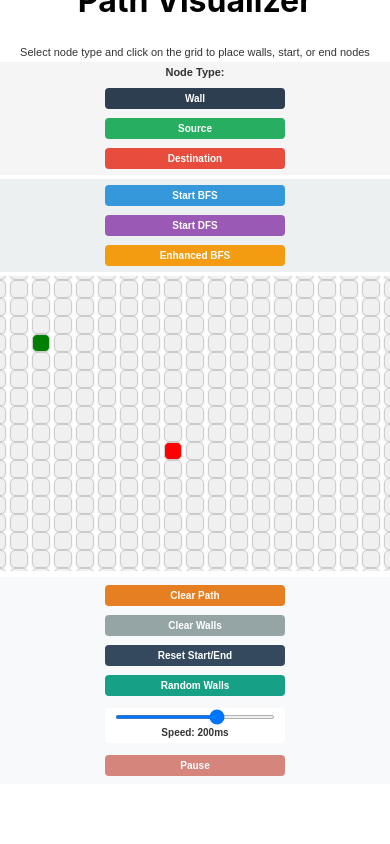
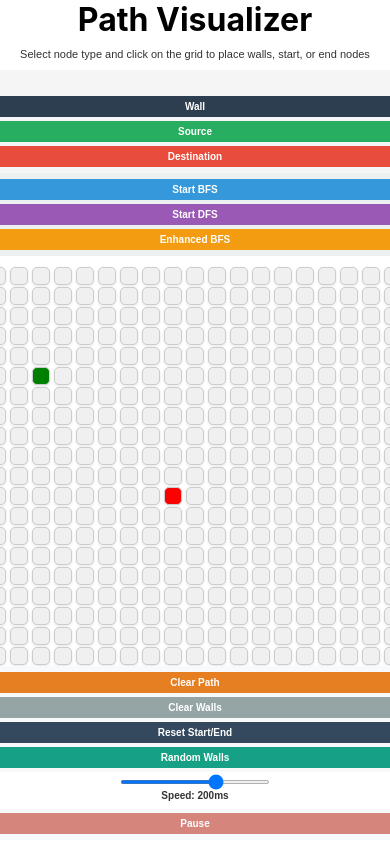
Before and after one commit to Moses-beniyel/Path-Visualizer, a React (Create React App) app: page / in a window 390 px wide. Built offline with nearby package versions, Linux system fonts and the light colour scheme.

Commit message:
responsive

```diff
--- a/src/grid.css
+++ b/src/grid.css
@@ -1,15 +1,16 @@
 /* General Styles */
 .grid {
   padding: 10px;
-  min-height: 100vh;
+  height: 100vh;
   display: flex;
   flex-direction: column;
   font-family: Arial, sans-serif;
+  overflow: hidden;
   box-sizing: border-box;
 }
 
 /* Instructions */
-.grid > p {
+.grid p {
   text-align: center;
   margin: 5px 0 10px 0;
   color: #333;
@@ -24,7 +25,6 @@
   gap: 8px;
   align-items: center;
   justify-content: center;
-  margin-bottom: 10px;
   padding: 10px;
   background-color: #f5f5f5;
   border-radius: 6px;
@@ -49,6 +49,15 @@
   font-size: 12px;
 }
 
+.node-type-selector button:hover:not(:disabled) {
+  transform: translateY(-1px);
+}
+
+.node-type-selector button:disabled {
+  opacity: 0.6;
+  cursor: not-allowed;
+}
+
 /* Button Colors */
 .node-type-selector button.wall {
   background-color: #2c3e50;
@@ -63,15 +72,6 @@
 .node-type-selector button.end {
   background-color: #e74c3c;
   color: white;
-}
-
-.node-type-selector button:hover:not(:disabled) {
-  transform: translateY(-1px);
-}
-
-.node-type-selector button:disabled {
-  opacity: 0.6;
-  cursor: not-allowed;
 }
 
 /* Controls Section */
@@ -128,9 +128,10 @@
   flex-direction: column;
   align-items: center;
   justify-content: center;
+  overflow: auto;
   margin-bottom: 10px;
   min-height: 0;
-  overflow: auto;
+  gap: 2px;
 }
 
 .row {
@@ -174,23 +175,23 @@
 
 /* Features Button Colors */
 .feauters button:nth-child(1) {
-  background-color: #e67e22; /* Clear Path - Orange */
+  background-color: #e67e22; /* Clear Path */
 }
 
 .feauters button:nth-child(2) {
-  background-color: #95a5a6; /* Clear Walls - Gray */
+  background-color: #95a5a6; /* Clear Walls */
 }
 
 .feauters button:nth-child(3) {
-  background-color: #34495e; /* Reset Start/End - Dark Blue */
+  background-color: #34495e; /* Reset Start/End */
 }
 
 .feauters button:nth-child(4) {
-  background-color: #16a085; /* Random Walls - Teal */
+  background-color: #16a085; /* Random Walls */
 }
 
 .feauters button:nth-child(6) {
-  background-color: #c0392b; /* Pause/Resume - Red */
+  background-color: #c0392b; /* Pause/Resume */
 }
 
 /* Speed Control */
@@ -223,8 +224,6 @@
   border: 1px solid #bdc3c7;
   display: inline-block;
   box-sizing: border-box;
-  width: 25px;
-  height: 25px;
 }
 
 .Node-start {
@@ -247,400 +246,172 @@
   background-color: #f1c40f;
 }
 
-/* ===== TABLET MEDIA QUERIES (768px - 1024px) ===== */
+/* Responsive Design */
 @media (max-width: 1024px) {
   .grid {
     padding: 8px;
-    min-height: 100vh;
-    overflow: visible;
   }
 
-  .grid > p {
-    font-size: 13px;
-    margin: 4px 0 8px 0;
+  .controls,
+  .node-type-selector,
+  .feauters {
+    flex-direction: row;
+    flex-wrap: wrap;
   }
 
-  /* Node Type Selector - Tablet */
-  .node-type-selector {
-    gap: 6px;
-    padding: 8px;
-    margin-bottom: 8px;
-  }
-
-  .node-type-selector label {
-    font-size: 13px;
-    margin-right: 6px;
-  }
-
-  .node-type-selector button {
-    padding: 7px 14px;
-    min-width: 65px;
+  .controls button,
+  .node-type-selector button,
+  .feauters button {
     font-size: 11px;
-  }
-
-  /* Controls - Tablet */
-  .controls {
-    gap: 6px;
-    padding: 8px;
-    margin-bottom: 8px;
-  }
-
-  .controls button {
-    padding: 7px 14px;
-    min-width: 90px;
-    font-size: 11px;
-  }
-
-  /* Features - Tablet */
-  .feauters {
-    gap: 6px;
-    padding: 10px;
-  }
-
-  .feauters button {
-    padding: 7px 10px;
-    min-width: 110px;
-    font-size: 11px;
-  }
-
-  /* Speed Control - Tablet */
-  .speed-control {
-    min-width: 140px;
-    padding: 7px;
-  }
-
-  .speed-control input[type="range"] {
-    max-width: 140px;
-  }
-
-  .speed-control label {
-    font-size: 11px;
-  }
-
-  /* Node Size - Tablet */
-  .Node {
-    width: 22px;
-    height: 22px;
-  }
-
-  /* Enable scroll for grid container on tablet */
-  .grid-container {
-    overflow: auto;
-    max-height: 50vh;
+    padding: 6px 10px;
   }
 }
 
-@media (max-width: 900px) {
-  .Node {
-    width: 20px;
-    height: 20px;
+@media (max-width: 768px) {
+  .grid {
+    padding: 6px;
   }
 
+  .controls,
+  .node-type-selector,
   .feauters {
     flex-direction: column;
     align-items: stretch;
   }
 
+  .controls button,
+  .node-type-selector button,
   .feauters button {
     width: 100%;
-    max-width: 250px;
-    margin: 2px auto;
+    min-width: unset;
+    font-size: 11px;
+  }
+
+  .grid > p {
+    font-size: 12px;
+  }
+
+  .grid-container {
+    overflow: auto;
+  }
+}
+
+@media (max-width: 480px) {
+  .grid {
+    padding: 4px;
+  }
+
+  .node-type-selector,
+  .controls,
+  .feauters {
+    padding: 6px;
+    gap: 4px;
+  }
+
+  .node-type-selector button,
+  .controls button,
+  .feauters button {
+    width: 100%;
+    padding: 5px;
+    font-size: 10px;
   }
 
   .speed-control {
     width: 100%;
-    max-width: 250px;
-    margin: 5px auto;
-  }
-}
-
-/* ===== MOBILE MEDIA QUERIES (480px - 767px) ===== */
-@media (max-width: 767px) {
-  .grid {
-    padding: 5px;
-    min-height: 100vh;
-    overflow-y: auto;
-  }
-
-  .grid > p {
-    font-size: 12px;
-    margin: 3px 0 6px 0;
-  }
-
-  /* Stack sections vertically on mobile */
-  .node-type-selector,
-  .controls,
-  .feauters {
-    flex-direction: column;
-    align-items: stretch;
-    gap: 5px;
-  }
-
-  /* Node Type Selector - Mobile */
-  .node-type-selector {
-    padding: 6px;
-    margin-bottom: 6px;
-  }
-
-  .node-type-selector label {
-    text-align: center;
-    margin-right: 0;
-    margin-bottom: 5px;
-    font-size: 12px;
-  }
-
-  .node-type-selector button {
-    width: 100%;
-    max-width: 200px;
-    margin: 2px auto;
-    padding: 6px 12px;
-    min-width: auto;
-    font-size: 11px;
-  }
-
-  /* Controls - Mobile */
-  .controls {
-    padding: 6px;
-    margin-bottom: 6px;
-  }
-
-  .controls button {
-    width: 100%;
-    max-width: 200px;
-    margin: 2px auto;
-    padding: 6px 12px;
-    min-width: auto;
-    font-size: 11px;
-  }
-
-  /* Features - Mobile */
-  .feauters {
-    padding: 8px;
-  }
-
-  .feauters button {
-    width: 100%;
-    max-width: 200px;
-    margin: 2px auto;
-    padding: 6px 10px;
-    min-width: auto;
-    font-size: 11px;
-  }
-
-  /* Speed Control - Mobile */
-  .speed-control {
-    width: 100%;
-    max-width: 200px;
-    margin: 5px auto;
-    min-width: auto;
-    padding: 6px;
-  }
-
-  .speed-control input[type="range"] {
-    max-width: 180px;
-  }
-
-  .speed-control label {
-    font-size: 11px;
-  }
-
-  /* Node Size - Mobile */
-  .Node {
-    width: 18px;
-    height: 18px;
-  }
-
-  /* Grid container scroll for mobile */
-  .grid-container {
-    overflow: auto;
-    max-height: 40vh;
-    margin-bottom: 8px;
-  }
-}
-
-/* ===== SMALL MOBILE MEDIA QUERIES (320px - 479px) ===== */
-@media (max-width: 479px) {
-  .grid {
-    padding: 3px;
-    min-height: 100vh;
-    overflow-y: auto;
-  }
-
-  .grid > p {
-    font-size: 11px;
-    margin: 2px 0 4px 0;
-  }
-
-  /* Node Type Selector - Small Mobile */
-  .node-type-selector {
-    padding: 4px;
-    margin-bottom: 4px;
-  }
-
-  .node-type-selector label {
-    font-size: 11px;
-    margin-bottom: 3px;
-  }
-
-  .node-type-selector button {
-    max-width: 180px;
-    padding: 5px 10px;
-    font-size: 10px;
-  }
-
-  /* Controls - Small Mobile */
-  .controls {
-    padding: 4px;
-    margin-bottom: 4px;
-  }
-
-  .controls button {
-    max-width: 180px;
-    padding: 5px 10px;
-    font-size: 10px;
-  }
-
-  /* Features - Small Mobile */
-  .feauters {
-    padding: 6px;
-  }
-
-  .feauters button {
-    max-width: 180px;
-    padding: 5px 8px;
-    font-size: 10px;
-  }
-
-  /* Speed Control - Small Mobile */
-  .speed-control {
-    max-width: 180px;
-    padding: 5px;
-  }
-
-  .speed-control input[type="range"] {
-    max-width: 160px;
+    min-width: unset;
   }
 
   .speed-control label {
     font-size: 10px;
   }
 
-  /* Node Size - Small Mobile */
-  .Node {
-    width: 15px;
-    height: 15px;
-    border-width: 0.5px;
-  }
-
-  /* Grid container scroll for small mobile */
-  .grid-container {
-    max-height: 35vh;
-    margin-bottom: 6px;
+  .grid p {
+    font-size: 11px;
   }
 }
 
-/* ===== EXTRA SMALL MOBILE (below 320px) ===== */
-@media (max-width: 319px) {
+/* Ensure no overflow */
+html, body {
+  margin: 0;
+  padding: 0;
+  height: 100%;
+  overflow: hidden;
+}
+
+* {
+  margin: 0;
+  padding: 0;
+  box-sizing: border-box;
+}
+/* Responsive Grid Node Scaling */
+.grid-container {
+  flex: 1;
+  display: flex;
+  flex-direction: column;
+  align-items: center;
+  justify-content: center;
+  overflow: hidden;
+  margin: 5px auto;
+  padding: 5px;
+  width: 95%;
+  max-width: 100%;
+  box-sizing: border-box;
+}
+
+.row {
+  display: flex;
+  justify-content: center;
+  flex-shrink: 0;
+}
+
+/* Make nodes auto-resize based on available width */
+.Node {
+  border: 1px solid #bdc3c7;
+  display: inline-block;
+  box-sizing: border-box;
+  transition: all 0.2s ease;
+}
+
+/* Desktop Node Size */
+@media (min-width: 1025px) {
   .Node {
-    width: 12px;
-    height: 12px;
-  }
-
-  .node-type-selector button,
-  .controls button,
-  .feauters button {
-    max-width: 160px;
-    padding: 4px 8px;
-    font-size: 9px;
-  }
-
-  .speed-control {
-    max-width: 160px;
-  }
-
-  .grid-container {
-    max-height: 30vh;
+    width: 22px;
+    height: 22px;
   }
 }
 
-/* ===== LANDSCAPE ORIENTATION OPTIMIZATIONS ===== */
-@media (max-height: 600px) and (orientation: landscape) {
-  .grid {
-    padding: 5px;
-    min-height: 100vh;
-    overflow-y: auto;
-  }
-
-  .grid > p {
-    margin: 2px 0;
-    font-size: 11px;
-  }
-
-  .node-type-selector,
-  .controls,
-  .feauters {
-    padding: 4px;
-    margin-bottom: 4px;
-  }
-
-  .node-type-selector button,
-  .controls button,
-  .feauters button {
-    padding: 4px 8px;
-    font-size: 10px;
-  }
-
+/* Tablet Node Size */
+@media (max-width: 1024px) and (min-width: 769px) {
   .Node {
     width: 18px;
     height: 18px;
   }
+}
 
-  /* Better grid scrolling in landscape */
+/* Mobile Node Size (fits screen neatly with outline space) */
+@media (max-width: 768px) {
   .grid-container {
-    max-height: 45vh;
-    overflow: auto;
+    width: 90%;
+    padding: 8px;
+    margin: 0 auto;
+  }
+
+  .Node {
+    width: 14px;
+    height: 14px;
   }
 }
 
-/* Ensure proper scrolling behavior */
-html, body {
-  margin: 0;
-  padding: 0;
-  height: 100%;
-  overflow-x: hidden;
-}
-
-* {
-  box-sizing: border-box;
-}
-
-/* Smooth scrolling for mobile */
-@media (max-width: 767px) {
-  html {
-    scroll-behavior: smooth;
+/* Very Small Screens (under 480px) */
+@media (max-width: 480px) {
+  .grid-container {
+    width: 92%;
+    padding: 6px;
+    margin: 0 auto;
   }
 
-  .grid-container {
-    -webkit-overflow-scrolling: touch; /* Smooth scrolling on iOS */
+  .Node {
+    width: 10px;
+    height: 10px;
   }
 }
-
-/* Hover effects for non-touch devices */
-@media (hover: hover) {
-  .node-type-selector button:hover:not(:disabled),
-  .controls button:hover:not(:disabled),
-  .feauters button:hover:not(:disabled) {
-    transform: translateY(-1px);
-    box-shadow: 0 2px 4px rgba(0,0,0,0.2);
-  }
-}
-
-/* Disabled state consistency */
-.node-type-selector button:disabled,
-.controls button:disabled,
-.feauters button:disabled {
-  opacity: 0.6;
-  cursor: not-allowed;
-  transform: none !important;
-  box-shadow: none !important;
-}
```
